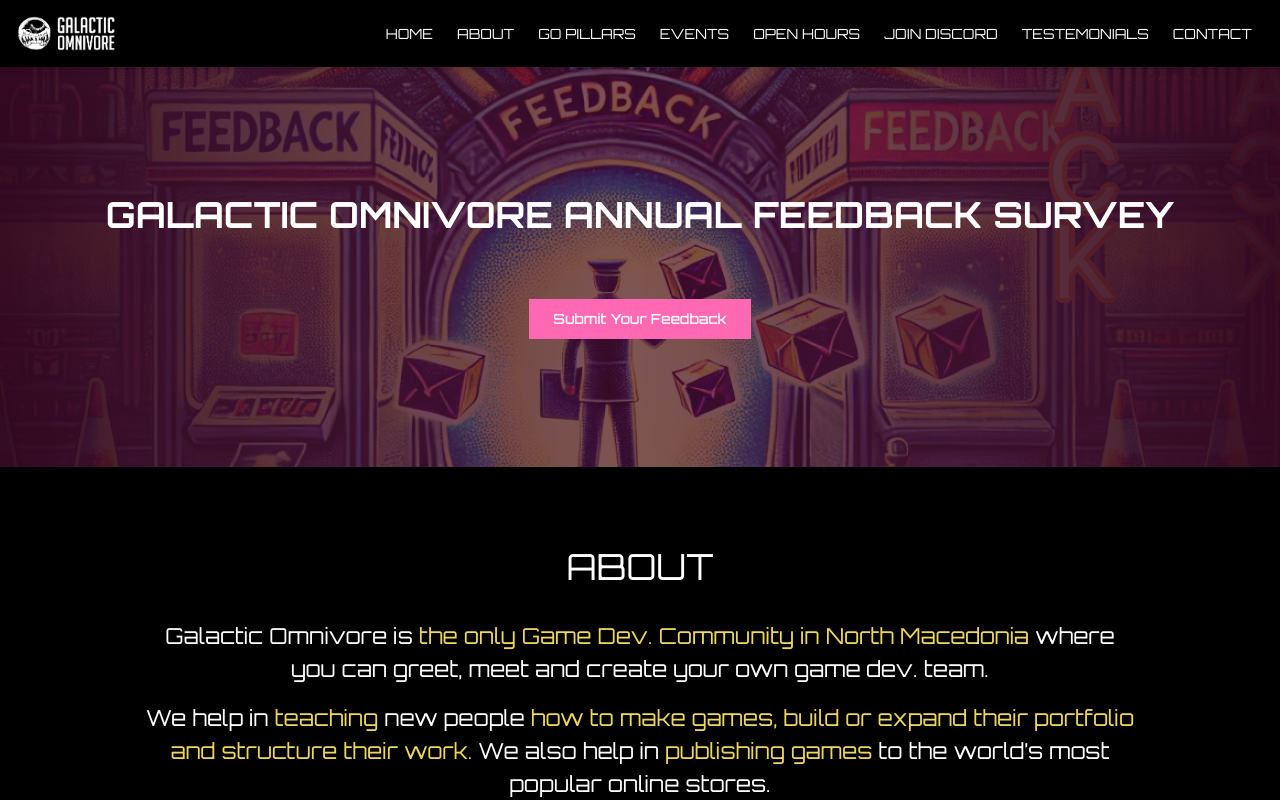
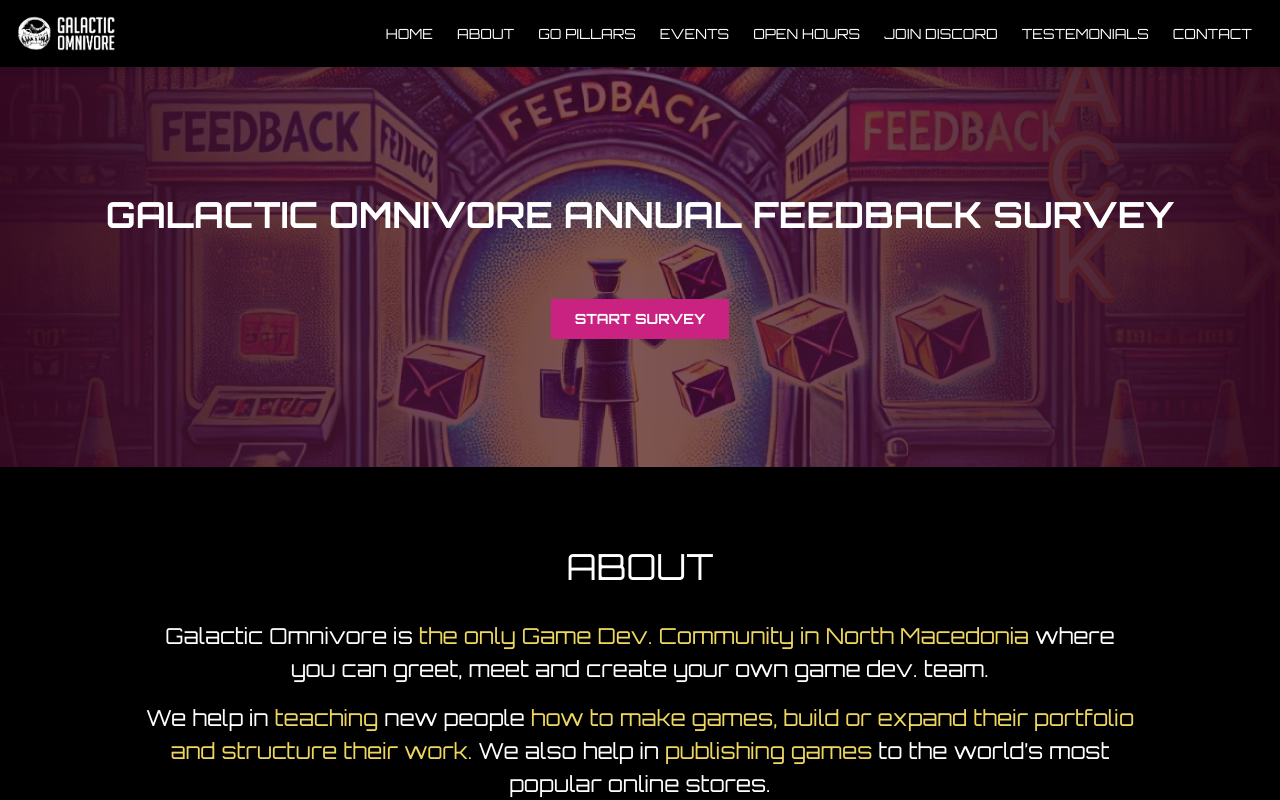
Before and after one commit to GalacticOmnivoreElder/gowebsite, a Next.js app: page / in a window 1280 px wide. Shown: the top 800 px of the page. Built offline with nearby package versions, Linux system fonts and the light colour scheme.

Commit message:
Update Submit Button

```diff
--- a/src/app/page.js
+++ b/src/app/page.js
@@ -704,8 +704,8 @@ const HomePage = () => {
       target="_blank"
       rel="noopener noreferrer"
     >
-      <Button className="bg-[#FF69B4] text-white px-6 py-2 hover:bg-[#FF1493] rounded-[0px]">
-      Submit Your Feedback
+      <Button className="bg-[#CA2280] text-white font-bold uppercase px-6 py-2 hover:bg-[#FF1493] rounded-[0px]">
+      START SURVEY
       </Button>
     </a>
   </div>
```
